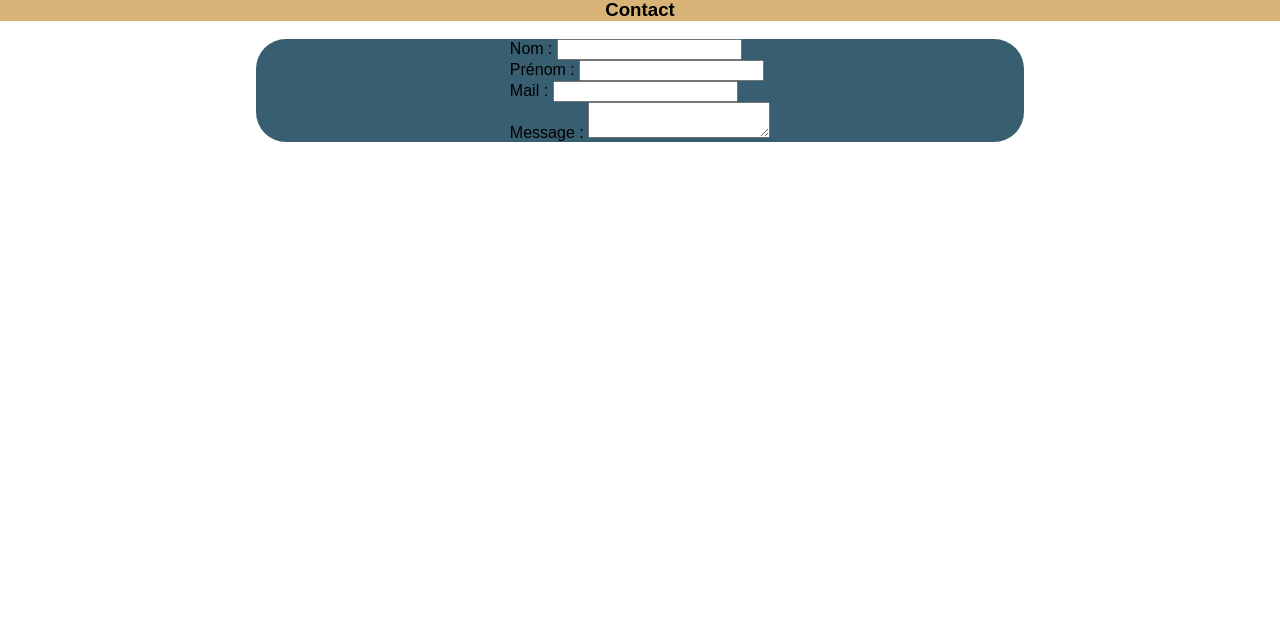
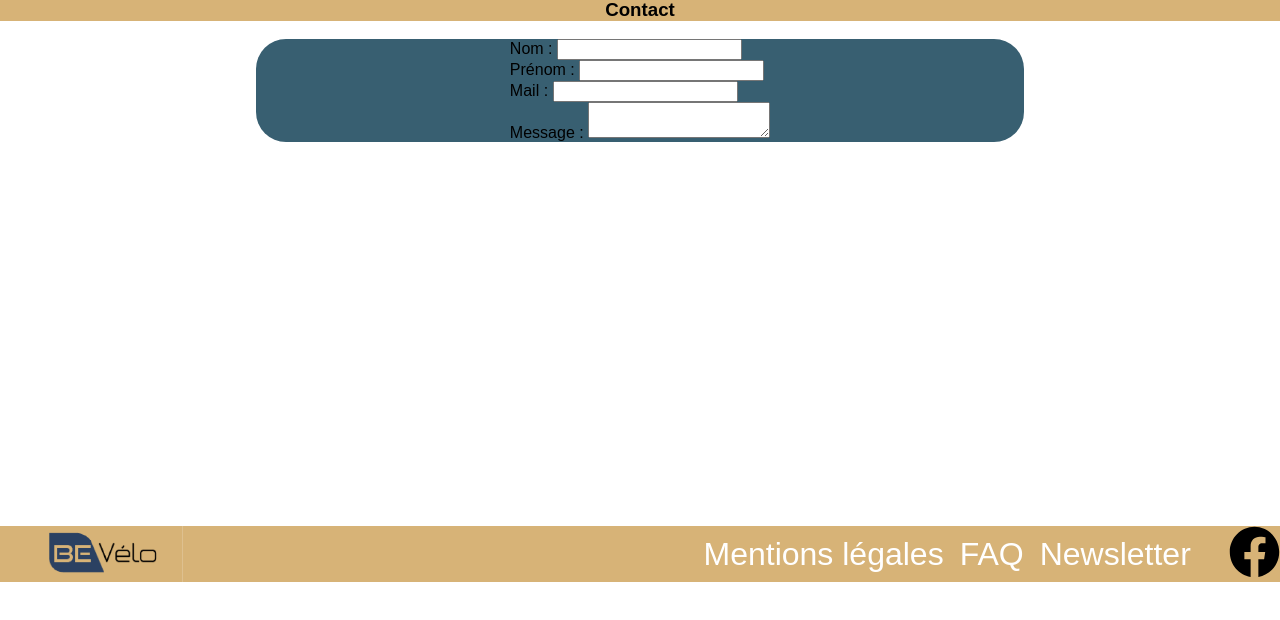
Before and after one commit to vinpap/brief_reprise_projet_web, a PHP site: page /main.php?contact in a window 1280 px wide. Shown: the part 180-800 px from the top of the page. Run offline with PHP 8.4, Linux system fonts and the light colour scheme.

Commit message:
footer de fait
de toute beauté !

```diff
--- a/asset/css/contact.css
+++ b/asset/css/contact.css
@@ -1,4 +1,6 @@
-
+.container_contact {
+    padding-bottom: 30%;
+}
 
 .container_contact h3 {
     background-color: #D7B377;
--- /dev/null
+++ b/asset/css/footer.css
@@ -0,0 +1,9 @@
+.container_footer {
+    background-color: #D7B377;
+    display: flex;
+}
+
+.FB {
+    width: 4%;
+    height: 4%;
+}
--- /dev/null
+++ b/front/footer.php
@@ -0,0 +1,15 @@
+
+    <link rel="stylesheet" href="/asset/css/footer.css">
+<div class = "container_footer">
+
+    <img class = "logo" src="/asset/images/logo.png" alt="">
+
+    <div class = "nav">
+        <a class="b_accueil" href="main.php" ><button>Mentions légales</button></a>
+        <a class="b_station" href="?station"><button>FAQ</button></a>
+        <a class="b_station" href="?station"><button>Newsletter</button></a>
+    </div>
+
+    <img class = "FB" src = "/asset/images/facebook(1).svg">
+
+</div>
--- a/main.php
+++ b/main.php
@@ -33,6 +33,9 @@
 
     }
     ?>
+     <footer>
+    <?php include 'front/footer.php';?>
+</footer>
 
 
 
```
Also changed, not shown: asset/images/facebook(1).svg (added).
